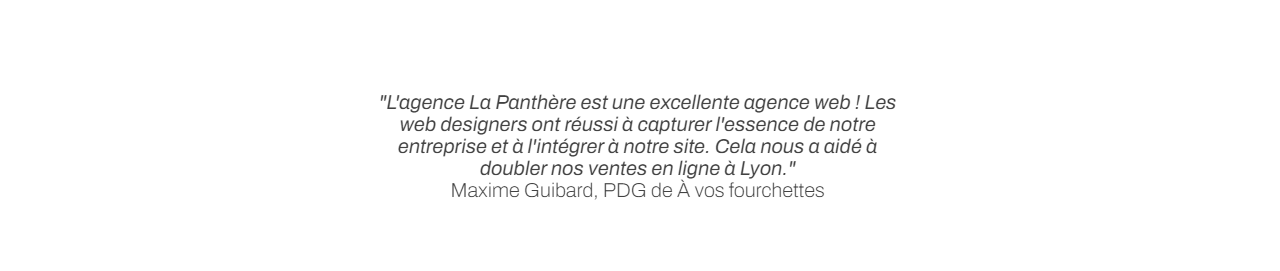
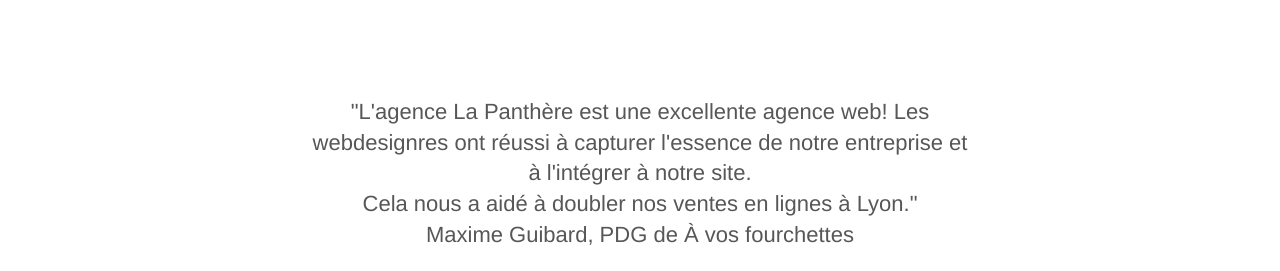
Before and after one commit to ThomPerriaux/LaPanthere, a plain HTML site: page index.html in a window 1280 px wide. Shown: the part 917-1188 px from the top of the page. Drawn offline with Linux system fonts and the light colour scheme.

Commit message:
Reecriture avis client

```diff
--- a/index.html
+++ b/index.html
@@ -84,7 +84,7 @@
 					</div>
 					<div class="row voffset-lg voffset">
 						<div class="col-xs-12 col-md-8 col-md-offset-2 text-center">
-							<img alt="agence web, agence web paris, web design paris, stratégie web" src="img/citation.png"/>
+							<h2>"L'agence La Panthère est une excellente agence web! Les webdesignres ont réussi à capturer l'essence de notre entreprise et à l'intégrer à notre site. <br> Cela nous a aidé à doubler nos ventes en lignes à Lyon." <br>Maxime Guibard, PDG de À vos fourchettes</h2>
 						</div>
 					</div>
 				</div>
```
